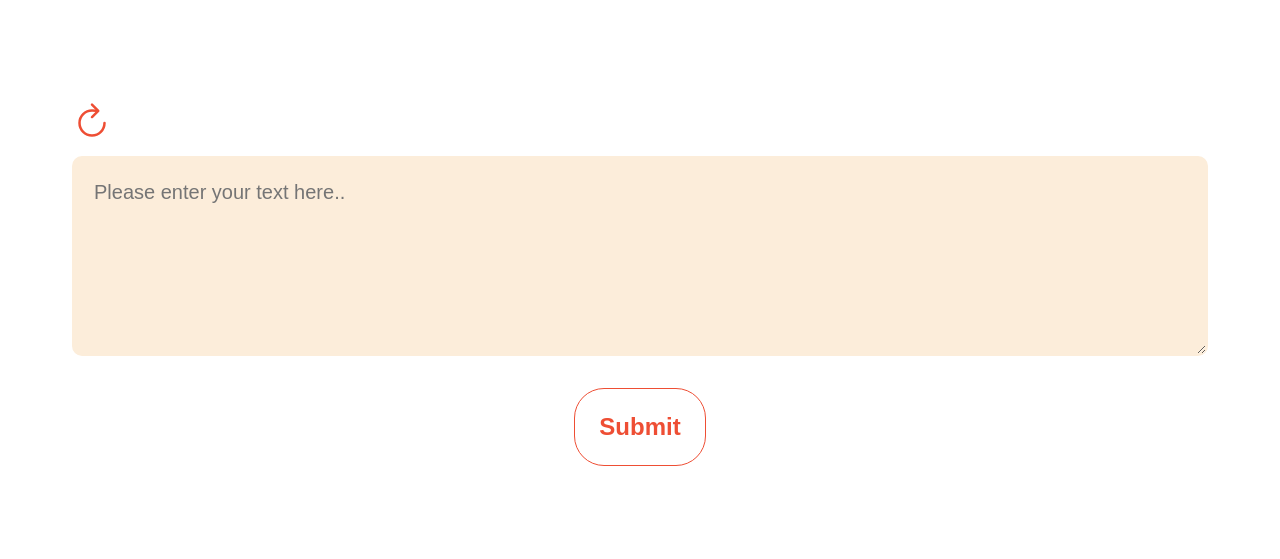
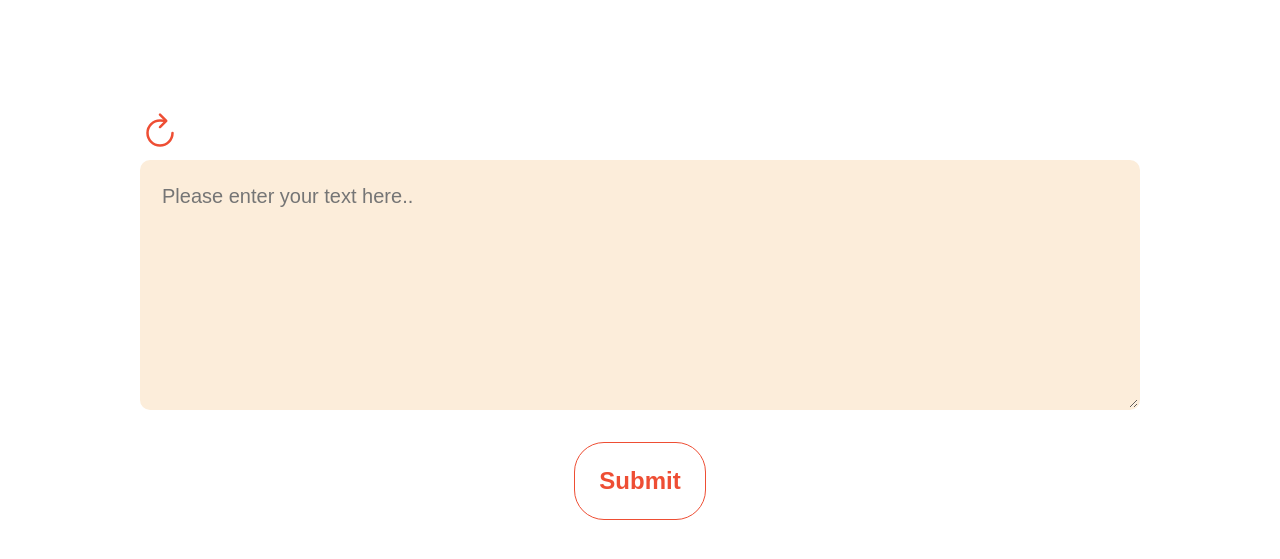
Before and after one commit to EBolle/write-tight, a Flask app: page / in a window 1280 px wide. Shown: the top 559 px of the page. Run offline with Flask 2, Linux system fonts and the light colour scheme.

Commit message:
Refactored all CSS around the input text and learned a lot about CSS: the button is now inside a DIV element so proper room is created when the page is loaded, otherwise layout shift occurs which is not professional and quite annoying

```diff
--- a/writetight/static/css/styles.css
+++ b/writetight/static/css/styles.css
@@ -15,8 +15,7 @@ body {
   font-family: "Rubik", sans-serif;
   background-color: #fff;
 
-  max-width: 120rem;
-  padding: 0 3.2rem;
+  max-width: 100rem;
   margin: 0 auto;
 }
 
@@ -25,15 +24,20 @@ body {
   --color-secundary: #ee4e34;
 }
 
+.main-container {
+  margin-top: 10rem;
+}
+
 span {
   font-size: 2.2rem;
   font-weight: 700;
 }
 
-/* Top section */
+/* refresh section */
 
-.top-section {
-  margin-top: 10rem;
+.refresh-section {
+  height: 6rem;
+  padding: 1rem 0rem;
 }
 
 .refresh-button {
@@ -54,13 +58,22 @@ span {
   color: #555;
 }
 
-/* Textarea  */
+/* textio general  */
 
-.textarea {
+.iotext {
+  font-family: inherit;
+  font-weight: 500;
+  font-size: 2rem;
+  line-height: 1.4;
+}
+
+/* text input  */
+
+.textinput {
   display: block;
 
   width: 100%;
-  height: 20rem;
+  height: 25rem;
 
   background-color: var(--color-primary);
   padding: 2rem;
@@ -68,27 +81,22 @@ span {
   border: 2px solid transparent;
   outline: none;
 
-  font-family: inherit;
-  font-weight: 500;
-  font-size: 2rem;
-  line-height: 1.4;
-
   transition: all 0.5s;
 }
 
-.textarea:hover {
+.textinput:hover {
   cursor: pointer;
   background-color: #eee;
 }
 
-.textarea:focus {
+.textinput:focus {
   cursor: text;
   color: #333;
   background-color: #fff;
   border-color: var(--color-secundary);
 }
 
-/* Submit button  */
+/* submit button  */
 
 .submit-container {
   display: grid;
@@ -112,22 +120,13 @@ span {
   box-shadow: 0 3.2rem 6.4rem rgba(0, 0, 0, 0.04);
 }
 
-/* Return text */
+/* text output */
 
-.return-text {
-  padding: 2rem;
-  border: 2px solid transparent;
-  outline: none;
+/* .return-text {
 
-  font-weight: 500;
-  font-size: 2rem;
-  line-height: 1.4;
-  color: #333;
+} */
 
-  border-bottom: 2px solid #ddd;
-}
-
-/* Pattern colors */
+/* pattern colors */
 
 .ambiguous-openings {
   color: purple;
@@ -149,7 +148,7 @@ span {
   color: orange;
 }
 
-/* Pattern explanations  */
+/* pattern explanations  */
 
 .hide {
   display: none;
@@ -166,7 +165,7 @@ span {
   padding: 1rem;
 }
 
-/* No patterns warning  */
+/* no patterns warning  */
 
 .no-patterns {
   padding: 1rem;
--- a/writetight/templates/input.html
+++ b/writetight/templates/input.html
@@ -1,13 +1,15 @@
 {% extends 'base.html' %} {% block content %}
 
-<div class="top-section">
+<div class="refresh-section">
   <button class="refresh-button">
     <span><ion-icon name="refresh-outline"></ion-icon></span>
   </button>
+</div>
+<div class="textio-section">
   <form action="{{ url_for('output') }}" method="post">
     <textarea
       name="text"
-      class="textarea"
+      class="textinput iotext"
       placeholder="Please enter your text here.."
     ></textarea>
     <div class="submit-container">
--- a/writetight/templates/output.html
+++ b/writetight/templates/output.html
@@ -1,9 +1,9 @@
 {% extends 'base.html' %} {% block content %}
-<div class="top-section">
+<div class="textio-section">
   <button class="refresh-button">
     <span><ion-icon name="refresh-outline"></ion-icon></span>
   </button>
-  <p class="return-text">{{ submit_text }}</p>
+  <p class="textoutput iotext">{{ submit_text }}</p>
 </div>
 <div class="pattern-explanations">
   <p class="ambiguous-openings-exp">
```
